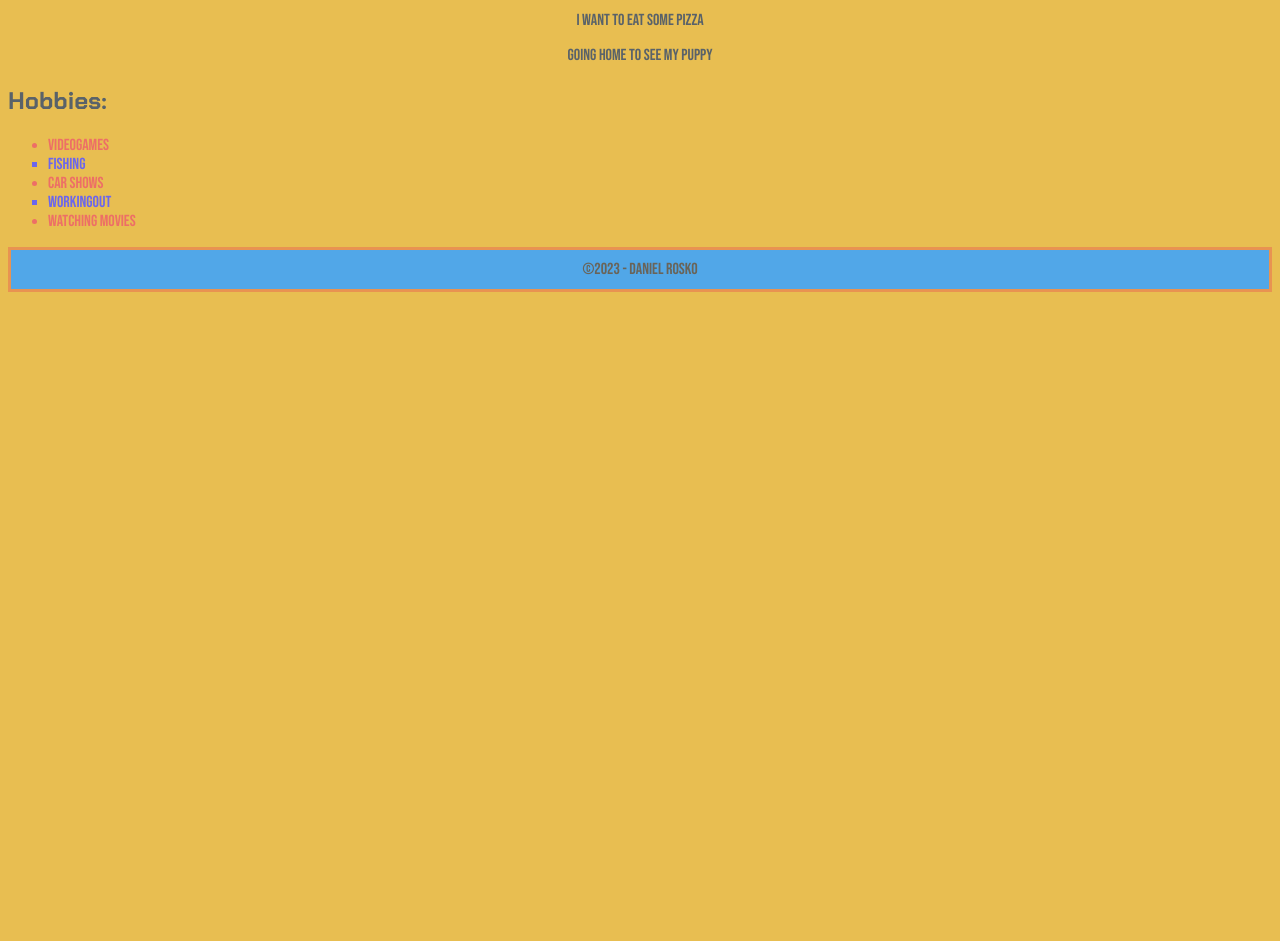
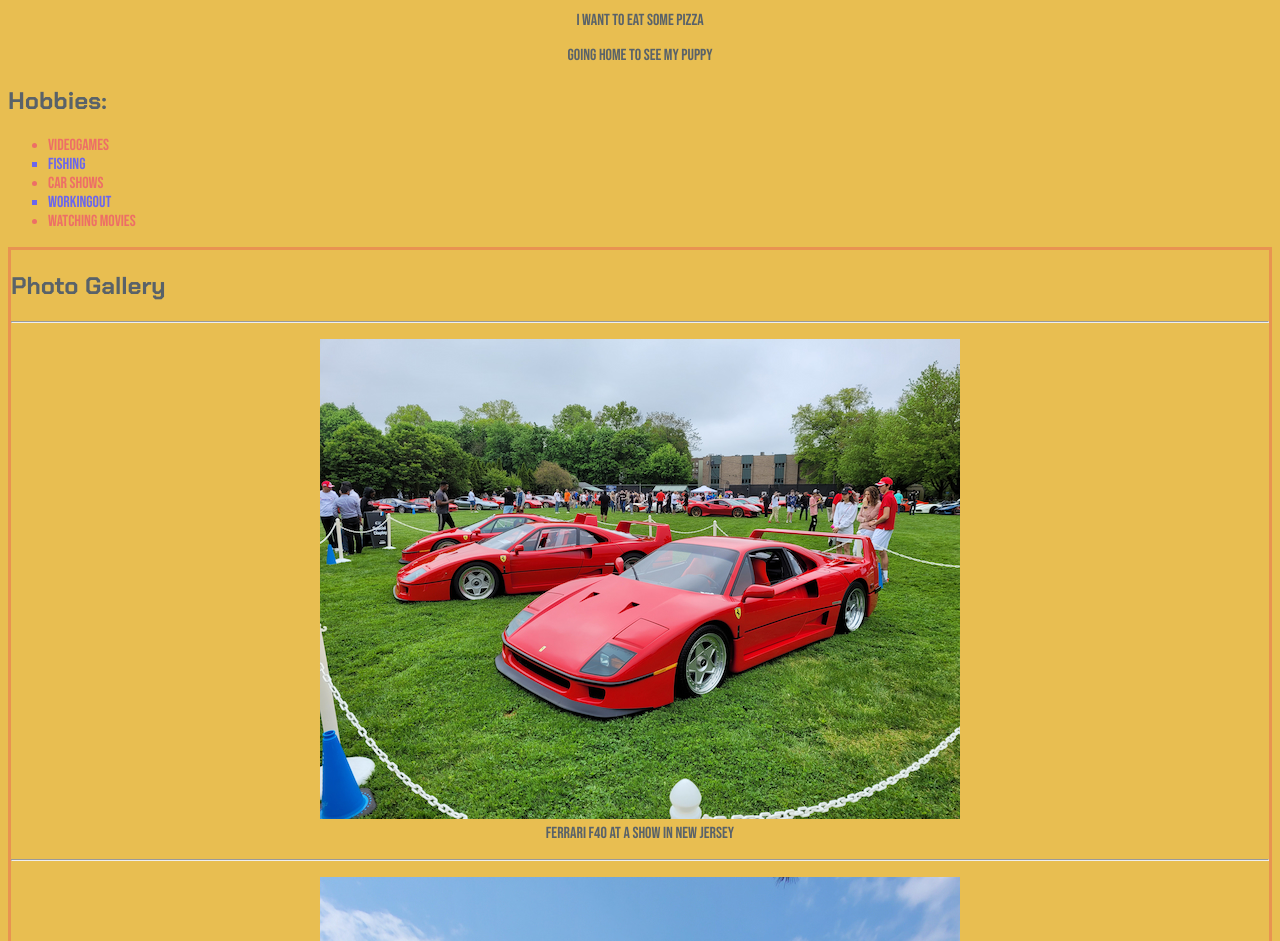
Before and after one commit to RVCC-IDMX/about-me-DanRosko, a plain HTML site: page index.html in a window 1280 px wide. Shown: the part 779-1720 px from the top of the page. Before the commit the page ends 1079 px from the top, so only its background shows below. Drawn offline with Linux system fonts and the light colour scheme.

Commit message:
Adding photo gallery

```diff
--- a/css/style.css
+++ b/css/style.css
@@ -17,6 +17,8 @@ header{
     text-align: center;
 }
 
+/* Hero Section */
+
 #hero, footer{
     color:#696459;
     border:3px solid #E89351;
@@ -29,9 +31,13 @@ header{
     width:300px
 }
 
+/* Bio Section */
+
 #bio{
     text-align:center;
 }
+
+/* Hobbies Section*/
 
 #hobbies ul li:nth-child(even){
     color:#6B66ED;
@@ -41,3 +47,17 @@ header{
 #hobbies ul li:nth-child(odd){
     color:#ED6F66;
 }
+
+/* Gallery Section */
+
+#gallery{
+    border:3px solid #E89351
+}
+
+#gallery img{
+    max-width:100%
+}
+
+#gallery figure{
+    text-align:center;
+}
--- a/index.html
+++ b/index.html
@@ -64,6 +64,33 @@
 
         </section>
 
+        <section id="gallery">
+
+            <h2>Photo Gallery</h2>
+
+            <hr>
+
+            <figure>
+                <img src ="img/f40-640w.jpg" alt="Ferrari f40 at show">
+                <figcaption>Ferrari F40 at a show in New Jersey</figcaption>
+            </figure>
+
+            <hr>
+
+            <figure>
+                <img src="img/landscape-640w.jpg" alt="Landscape while hiking">
+                <figcaption>View from the top of Stairway to Heaven</figcaption>
+            </figure>
+
+            <hr>
+
+            <figure>
+                <img src="img/steak-640w.jpg" alt="Steak made for dinner">
+                <figcaption>A nice steak dinner I prepared for myself</figcaption>
+            </figure>
+
+        </section>
+
     </main>
 
     <footer>
```
